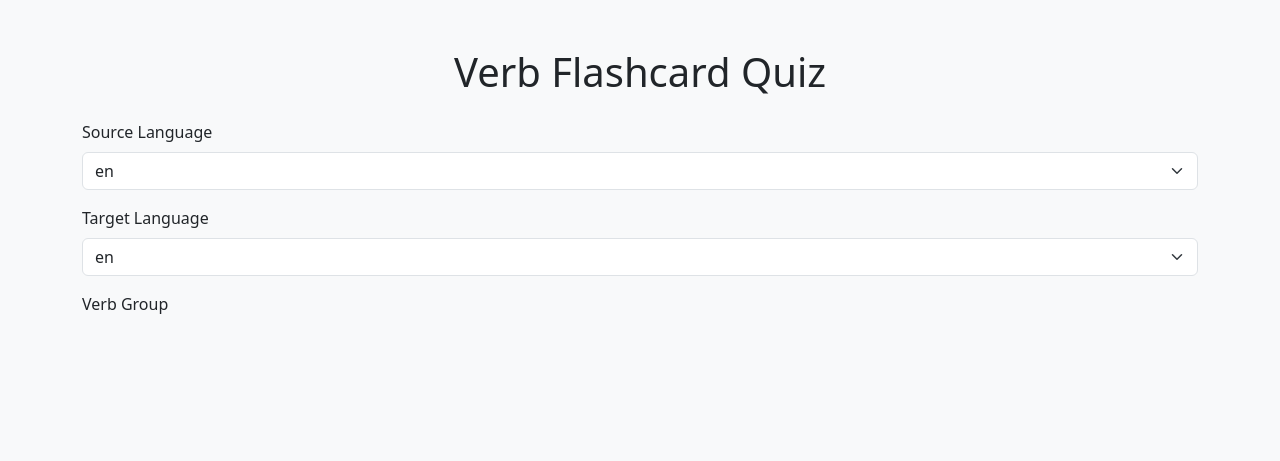
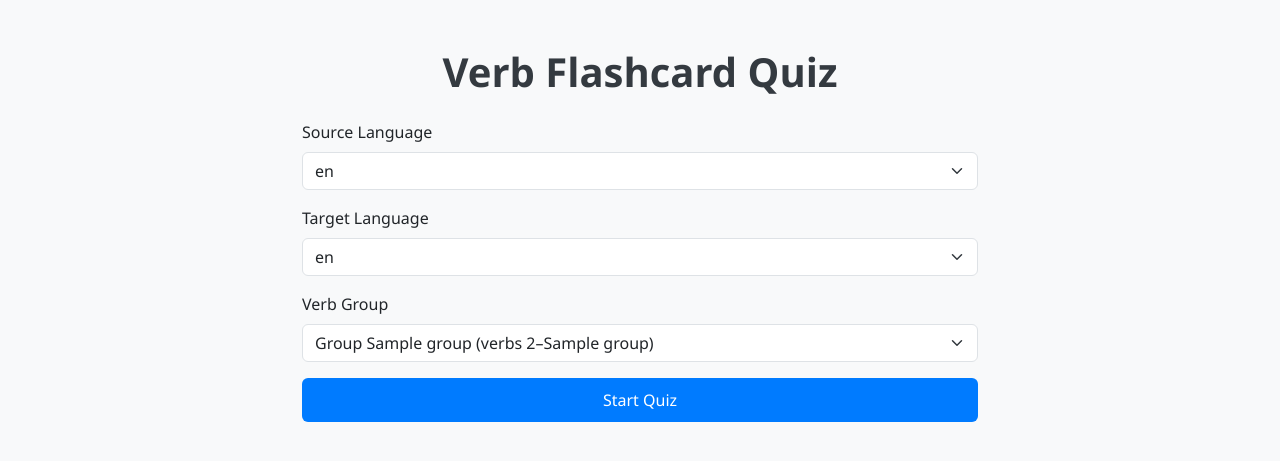
Before and after one commit to hazemibr86/multilingflash, a Flask app: template templates/index.html in a window 1280 px wide. Shown: the top 461 px of the page. Run offline with Flask 2, Linux system fonts and the light colour scheme; the template is opened without the code that fills it: most values are stand-ins (such as "Sample title", 1, 10 or a date in 2020); parts of the project's set-up code (start-up, migrations or seed data) failed here and were passed over.

Commit message:
index.html

```diff
--- a/templates/index.html
+++ b/templates/index.html
@@ -4,6 +4,7 @@
     <meta charset="UTF-8">
     <title>Verb Flashcard Quiz</title>
     <link href="https://cdn.jsdelivr.net/npm/bootstrap@5.3.0/dist/css/bootstrap.min.css" rel="stylesheet">
+    <link rel="stylesheet" href="{{ url_for('static', filename='style.css') }}">
 </head>
 <body class="bg-light">
 <div class="container mt-5">
@@ -30,4 +31,15 @@
 
         <div class="mb-3">
             <label for="group" class="form-label">Verb Group</label>
-            <select class="form-select" id
+            <select class="form-select" id="group" name="group" required>
+                {% for i, g in groups %}
+                <option value="{{ i }}">Group {{ i }} (verbs {{ g[0]+1 }}–{{ g[1] }})</option>
+                {% endfor %}
+            </select>
+        </div>
+
+        <button type="submit" class="btn btn-primary w-100">Start Quiz</button>
+    </form>
+</div>
+</body>
+</html>
```
